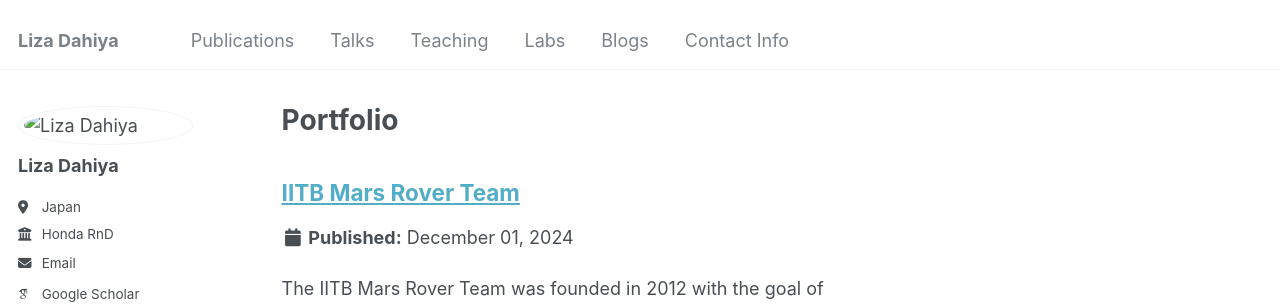
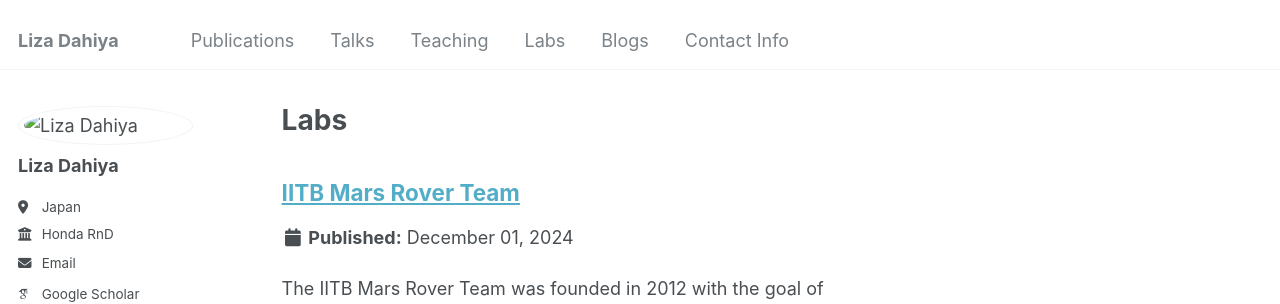
Before and after one commit to Liza23/liza23.github.io, a Jekyll site: the page built from _pages/portfolio.html, in a window 1280 px wide and 900 px high. Shown: the top 304 px of the window. Built offline with Jekyll 4.4.1, drawn with Linux system fonts in a browser that asks for light colours; some web fonts are replaced.

Commit message:
change portfolio to labs

```diff
--- a/_pages/portfolio.html
+++ b/_pages/portfolio.html
@@ -1,7 +1,7 @@
 ---
 layout: archive
-title: "Portfolio"
-permalink: /portfolio/
+title: "Labs"
+permalink: /labs/
 author_profile: true
 ---
 
```
